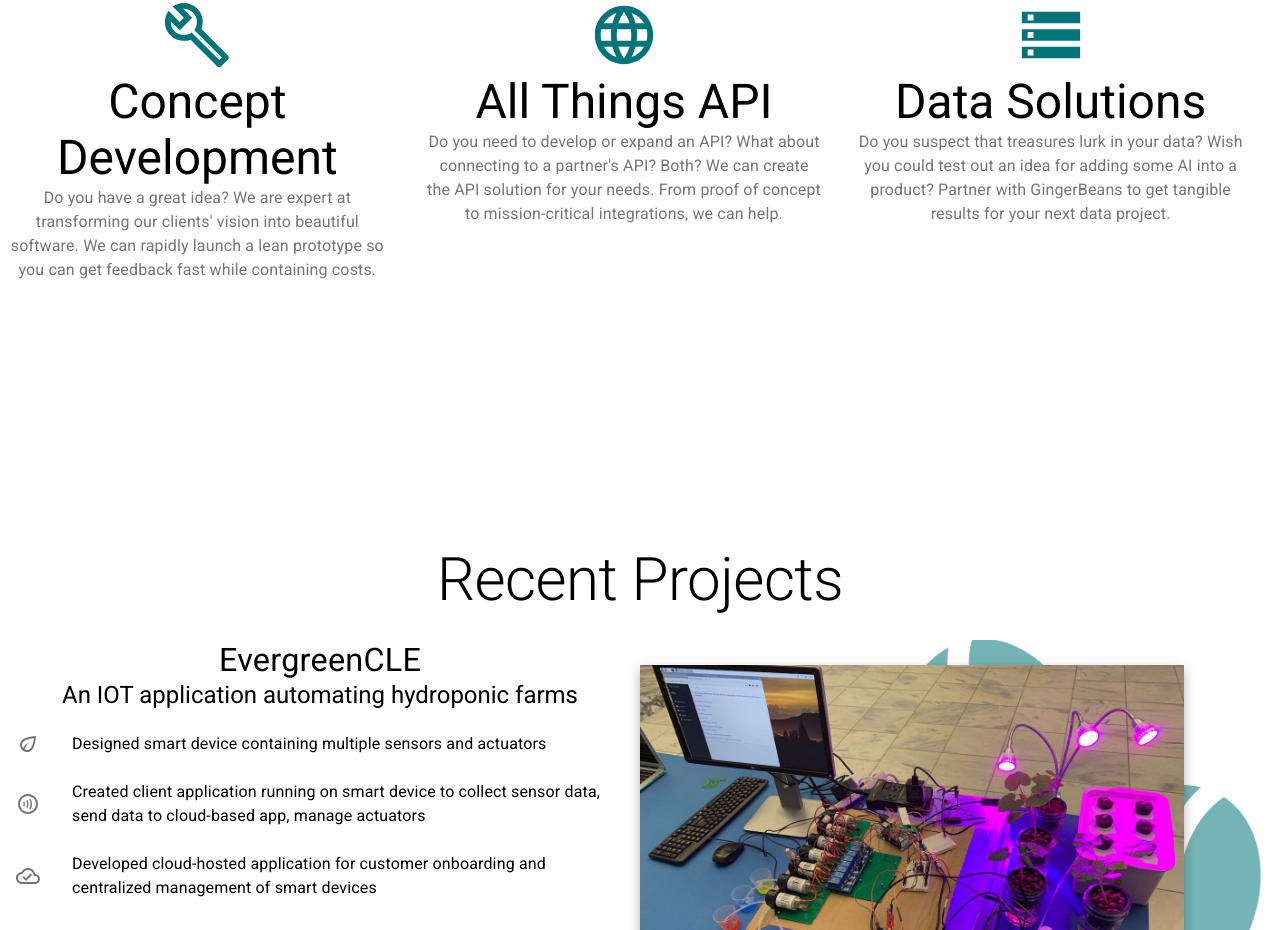
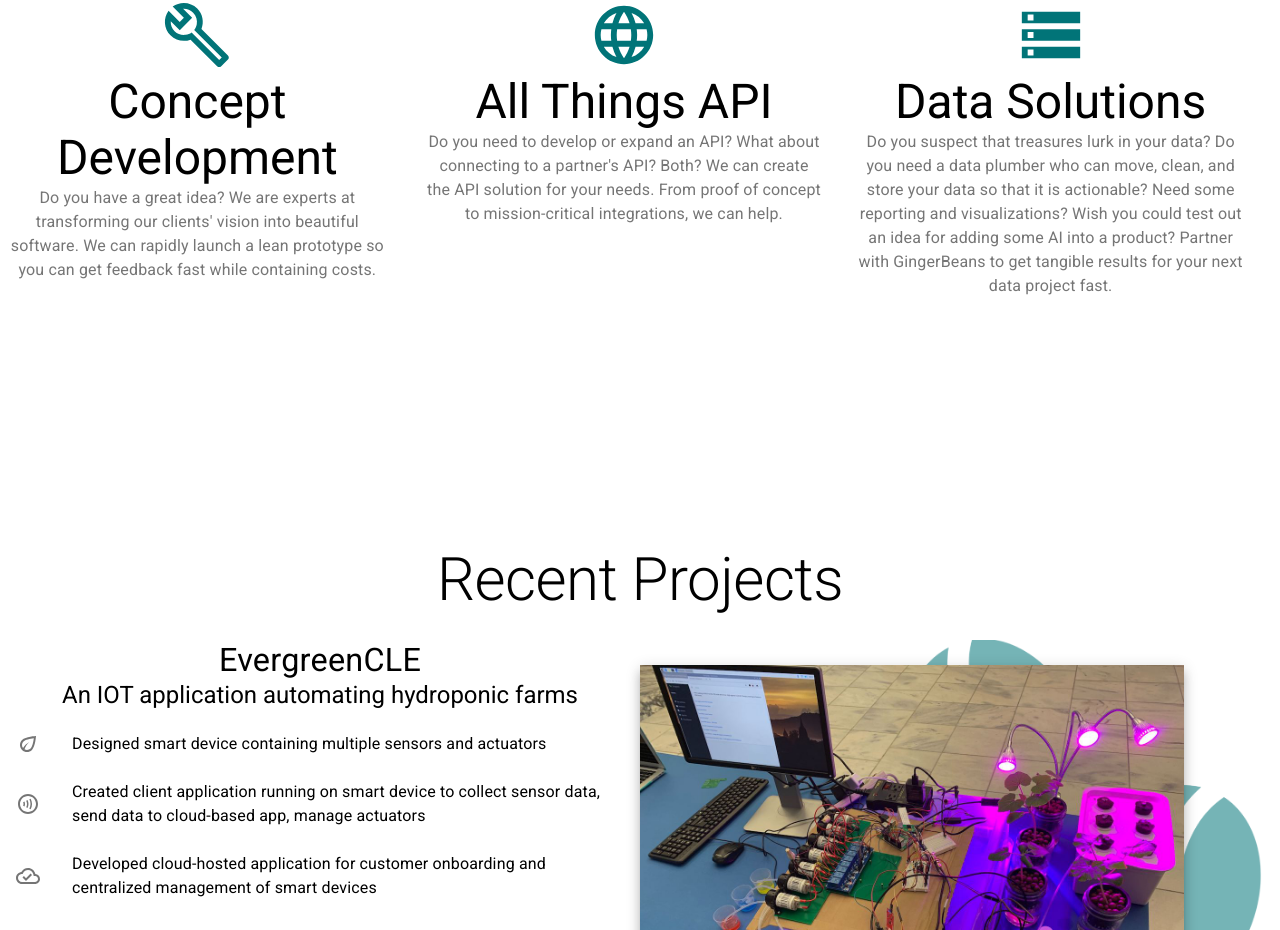
Before and after one commit to dmegbert/gingerbeans, a React app in the folder gb-ui/: page / in a window 1280 px wide. Shown: the part 1200-2130 px from the top of the page. Built offline with nearby package versions, Linux system fonts and the light colour scheme.

Commit message:
SSL blk blur and updated services

```diff
--- a/gb-ui/src/sections/Services.js
+++ b/gb-ui/src/sections/Services.js
@@ -74,9 +74,9 @@ const Services = () => {
           <BuildOutlinedIcon className={classes.icon} />
           <Typography variant="h3">Concept Development</Typography>
           <Typography paragraph color="textSecondary">
-            Do you have a great idea? We are expert at transforming our clients'
-            vision into beautiful software. We can rapidly launch a lean
-            prototype so you can get feedback fast while containing costs.
+            Do you have a great idea? We are experts at transforming our
+            clients' vision into beautiful software. We can rapidly launch a
+            lean prototype so you can get feedback fast while containing costs.
           </Typography>
         </Grid>
         <Grid item xs={12} md={4}>
@@ -92,9 +92,11 @@ const Services = () => {
           <StorageIcon className={classes.icon} />
           <Typography variant="h3">Data Solutions</Typography>
           <Typography paragraph color="textSecondary">
-            Do you suspect that treasures lurk in your data? Wish you could test
-            out an idea for adding some AI into a product? Partner with
-            GingerBeans to get tangible results for your next data project.
+            Do you suspect that treasures lurk in your data? Do you need a data
+            plumber who can move, clean, and store your data so that it is
+            actionable? Need some reporting and visualizations? Wish you could
+            test out an idea for adding some AI into a product? Partner with
+            GingerBeans to get tangible results for your next data project fast.
           </Typography>
         </Grid>
       </Grid>
```
Also changed, not shown: 1 other file (tests, documents, lock files or other folders).
